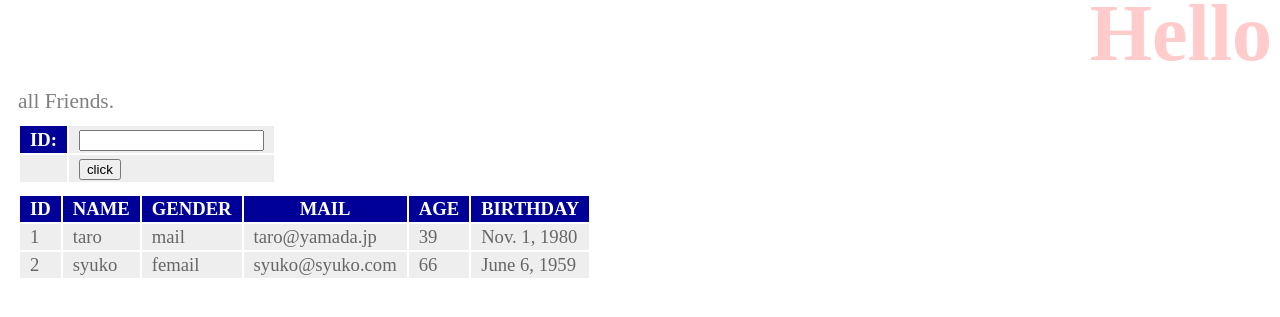
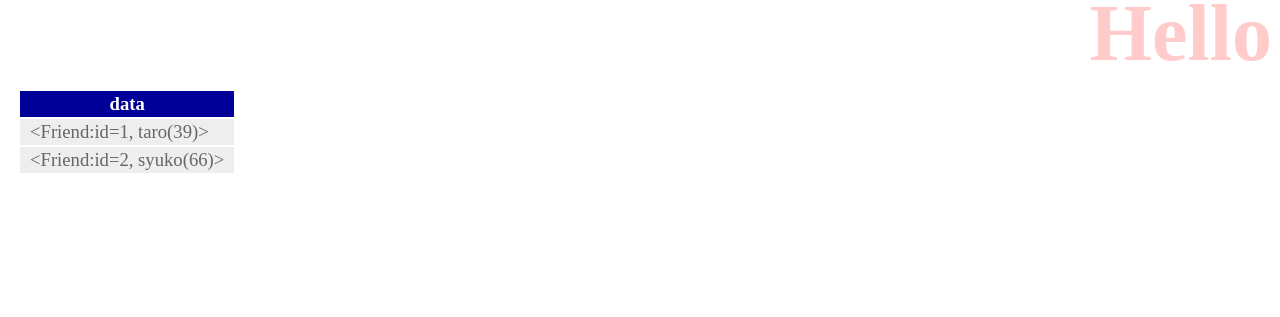
Before and after one commit to kmk935-prog/pythontest, a Django app: page /hello/ in a window 1280 px wide. Shown: the top 317 px of the page. Run offline with Django 3.2, Linux system fonts and the light colour scheme; data comes from the database, SQL or seed files in the repository; both versions use the stored data as it was after the commit.

Commit message:
create input
add to input

```diff
--- a/mysite/hello/forms.py
+++ b/mysite/hello/forms.py
@@ -1,4 +1,8 @@
 from django import forms
 
 class HelloForm(forms.Form):
-    id = forms.IntegerField(label='ID')
+    name = forms.CharField(label='Name')
+    mail = forms.CharField(label='Email')
+    gender = forms.BooleanField(label='Gender',required=False)
+    age = forms.IntegerField(label='Age')
+    birthday = forms.DateField(label='BirthDay')
--- a/mysite/hello/templates/hello/index.html
+++ b/mysite/hello/templates/hello/index.html
@@ -8,34 +8,13 @@
     </head>
     <body>
         <h1>{{title}}</h1>
-        <p>{{message|safe}}</p>
-        <table>
-            <form action="{% url 'index' %}" method="post">
-                {% csrf_token %}
-                {{ form.as_table }}
-                <tr><td></td><td><input type="submit" value="click"></td></tr>
-            </form>
-        </table>
         <table>
             <tr>
-                <th>ID</th>
-                <th>NAME</th>
-                <th>GENDER</th>
-                <th>MAIL</th>
-                <th>AGE</th>
-                <th>BIRTHDAY</th>
+                <th>data</th>
             </tr>
             {% for item in data %}
             <tr>
-                <td>{{item.id}}</td>
-                <td>{{item.name}}</td>
-                <td>
-                    {% if item.gender == False %}mail{% endif %}
-                    {% if item.gender == True %}femail{% endif %}
-                </td>
-                <td>{{item.mail}}</td>
-                <td>{{item.age}}</td>
-                <td>{{item.birthday}}</td>
+                <td>{{item}}</td>
             </tr>
             {% endfor %}
         </table>
--- a/mysite/hello/urls.py
+++ b/mysite/hello/urls.py
@@ -3,4 +3,5 @@ from . import views
 
 urlpatterns = [
     path('', views.index, name='index'),
+    path('create',views.create,name='create'),
 ]
--- a/mysite/hello/views.py
+++ b/mysite/hello/views.py
@@ -1,22 +1,31 @@
 from django.shortcuts import render
 from django.http import HttpResponse
+from django.shortcuts import redirect
 from .models import Friend
 from .forms import HelloForm
 
 # Create your views here.
 def index(request):
     data = Friend.objects.all()
-    param = {
+    params = {
         'title':'Hello',
-        'message':'all Friends.',
-        'form':HelloForm,
-        'data':[],
+        'data': data,
+    }
+    return render(request, 'hello/index.html', params)
+
+# Create model
+def create(request):
+    params = {
+        'title':'Hello',
+        'form': HelloForm()
     }
     if (request.method == 'POST'):
-        num=request.POST['id']
-        item = Friend.objects.get(id=num)
-        param['data'] = [item]
-        param['form'] = HelloForm(request.POST)
-    else:
-        param['data'] = Friend.objects.all()
-    return render(request, 'hello/index.html',param)
+        name = request.POST['name']
+        mail = request.POST['mail']
+        gender = 'gender' in request.POST
+        age = int(request.POST['age'])
+        birth = request.POST['birthday']
+        friend = Friend(name=name,mail=mail,gender=gender,age=age,birthday=birth)
+        friend.save()
+        return redirect(to='/hello')
+    return render(request, 'hello/create.html', params)
```
Also changed, not shown: mysite/hello/templates/hello/create.html (added, +18 -0 lines), mysite/db.sqlite3.
